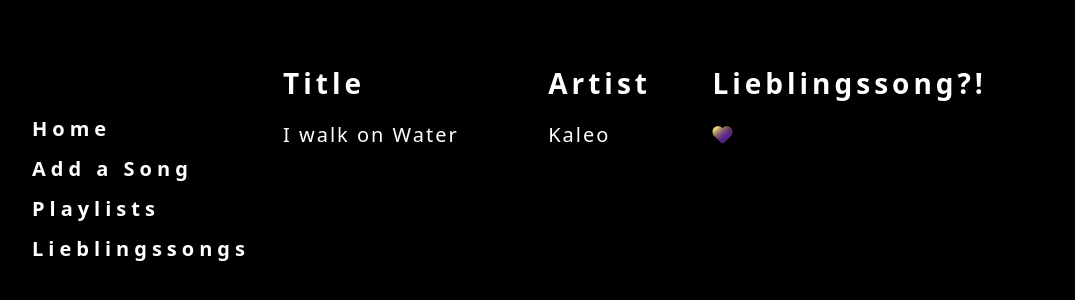
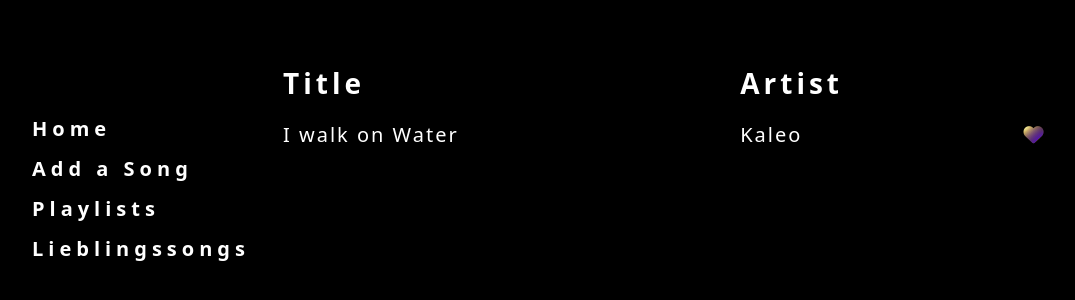
Before and after one commit to BernadetteCh/musicapp, a React (Create React App) app in the folder musicplayer/: page /favorites in a window 1280 px wide. Shown: the part 126-426 px from the top of the page, without its empty margins (92-1167 px from the left). Built offline with nearby package versions, Linux system fonts and the light colour scheme.

Commit message:
Remove th in Musictable component

```diff
--- a/musicplayer/src/Home/MusicTable.js
+++ b/musicplayer/src/Home/MusicTable.js
@@ -10,7 +10,7 @@ const MusicTable = () => {
           <tr>
             <th>Title</th>
             <th>Artist</th>
-            <th>Lieblingssong?!</th>
+            <th></th>
           </tr>
         </thead>
         <tbody>
@@ -18,7 +18,7 @@ const MusicTable = () => {
             <td>I walk on Water</td>
             <td>Kaleo</td>
             <td>
-              <i class="fa-solid fa-heart favorite-song"></i>
+              <i className="fa-solid fa-heart favorite-song"></i>
             </td>
           </tr>
         </tbody>
```
